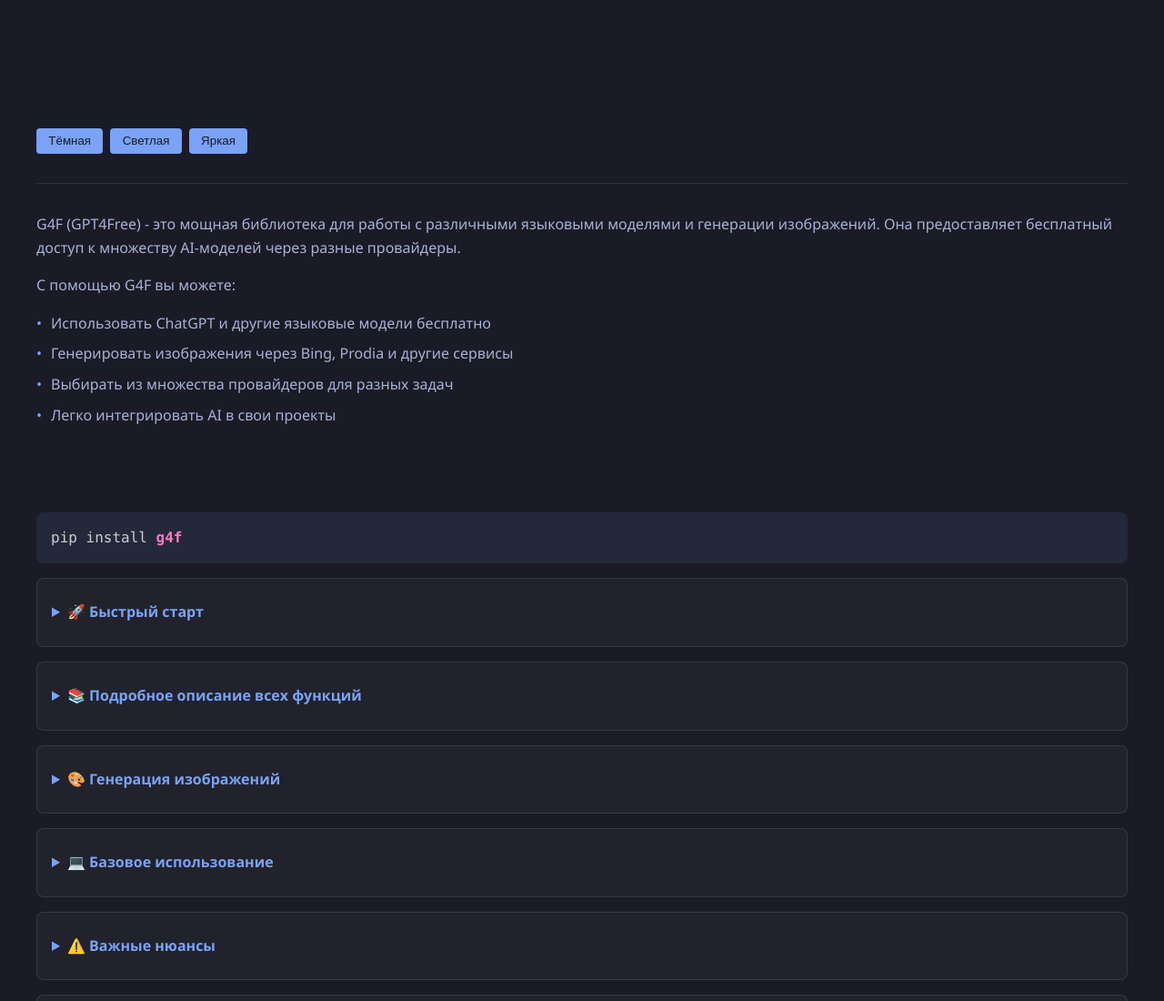
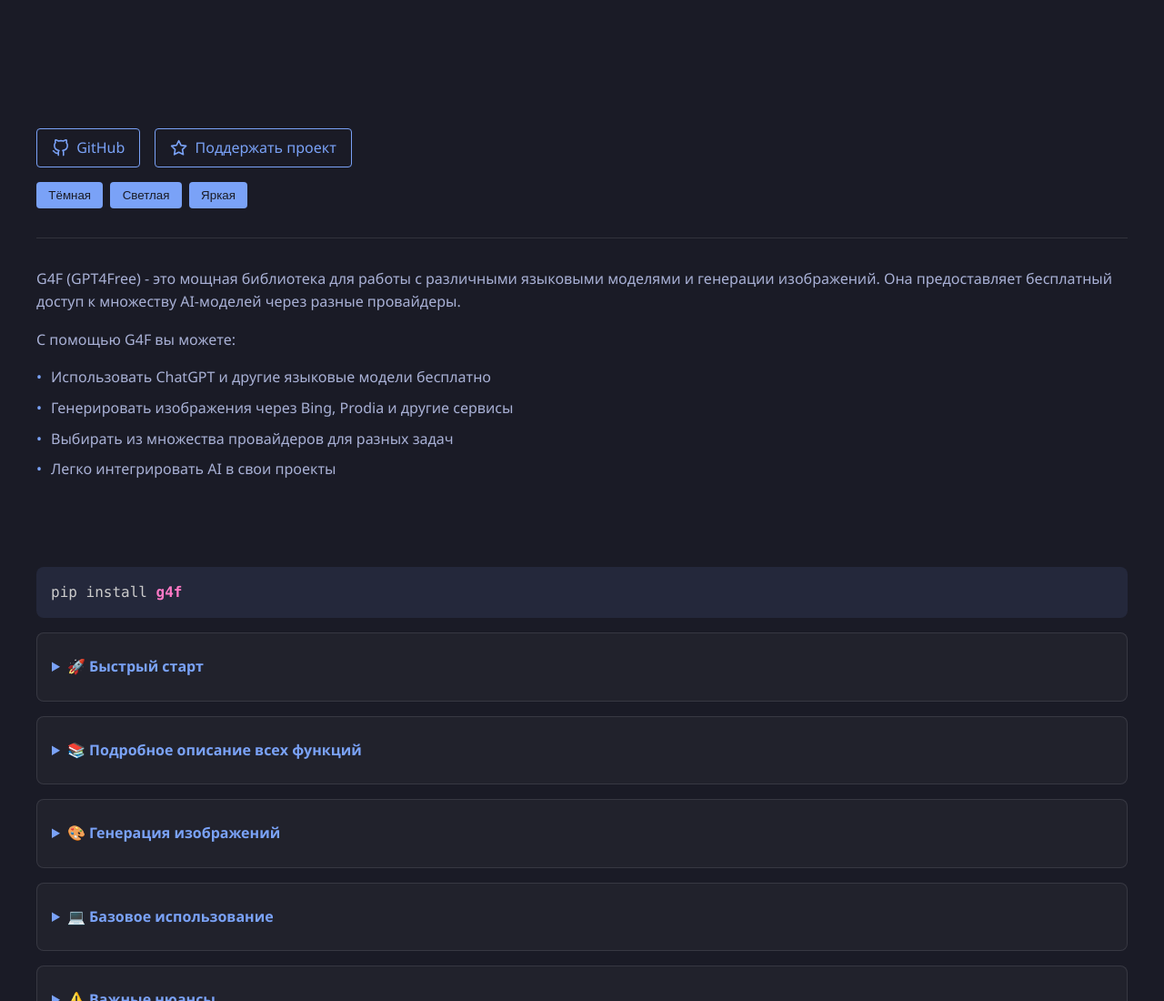
Before and after one commit to derxwather/g4f-doks, a plain HTML site: page index.html in a window 1280 px wide. Shown: the top 1100 px of the page at 91% size. Drawn offline with nearby package versions, Linux system fonts and the light colour scheme.

Commit message:
Добавлены кнопки GitHub и Поддержать проект в шапку

```diff
--- a/index.html
+++ b/index.html
@@ -234,11 +234,53 @@
         .token.g4f-provider {
             color: #bd93f9 !important;
         }
+
+        .header-links {
+            display: flex;
+            gap: 1em;
+            margin: 1em 0;
+        }
+
+        .header-link {
+            display: inline-flex;
+            align-items: center;
+            gap: 0.5em;
+            color: var(--accent-color);
+            text-decoration: none;
+            padding: 0.5em 1em;
+            border: 1px solid var(--accent-color);
+            border-radius: 4px;
+            transition: all 0.3s;
+        }
+
+        .header-link:hover {
+            background: var(--accent-color);
+            color: var(--bg-color);
+        }
+
+        .header-link svg {
+            width: 1.2em;
+            height: 1.2em;
+        }
     </style>
 </head>
 <body>
     <header>
         <h1>🤖 G4F - Бесплатная библиотека для работы с ИИ</h1>
+        <div class="header-links">
+            <a href="https://github.com/derxwather/g4f-doks" class="header-link" target="_blank">
+                <svg xmlns="http://www.w3.org/2000/svg" viewBox="0 0 24 24" fill="none" stroke="currentColor" stroke-width="2" stroke-linecap="round" stroke-linejoin="round">
+                    <path d="M9 19c-5 1.5-5-2.5-7-3m14 6v-3.87a3.37 3.37 0 0 0-.94-2.61c3.14-.35 6.44-1.54 6.44-7A5.44 5.44 0 0 0 20 4.77 5.07 5.07 0 0 0 19.91 1S18.73.65 16 2.48a13.38 13.38 0 0 0-7 0C6.27.65 5.09 1 5.09 1A5.07 5.07 0 0 0 5 4.77a5.44 5.44 0 0 0-1.5 3.78c0 5.42 3.3 6.61 6.44 7A3.37 3.37 0 0 0 9 18.13V22"></path>
+                </svg>
+                GitHub
+            </a>
+            <a href="https://github.com/derxwather/g4f-doks/stargazers" class="header-link" target="_blank">
+                <svg xmlns="http://www.w3.org/2000/svg" viewBox="0 0 24 24" fill="none" stroke="currentColor" stroke-width="2" stroke-linecap="round" stroke-linejoin="round">
+                    <polygon points="12 2 15.09 8.26 22 9.27 17 14.14 18.18 21.02 12 17.77 5.82 21.02 7 14.14 2 9.27 8.91 8.26 12 2"></polygon>
+                </svg>
+                Поддержать проект
+            </a>
+        </div>
         <div class="theme-switcher">
             <button class="theme-btn" data-theme="dark">Тёмная</button>
             <button class="theme-btn" data-theme="light">Светлая</button>
```
